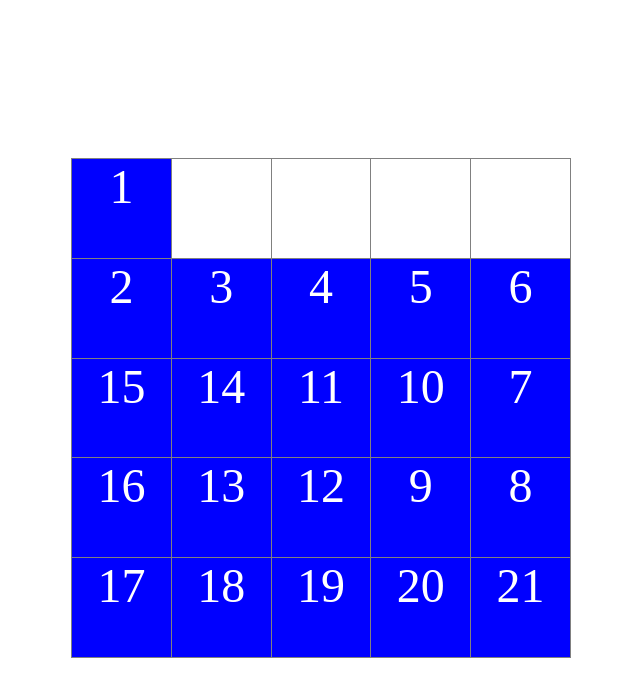
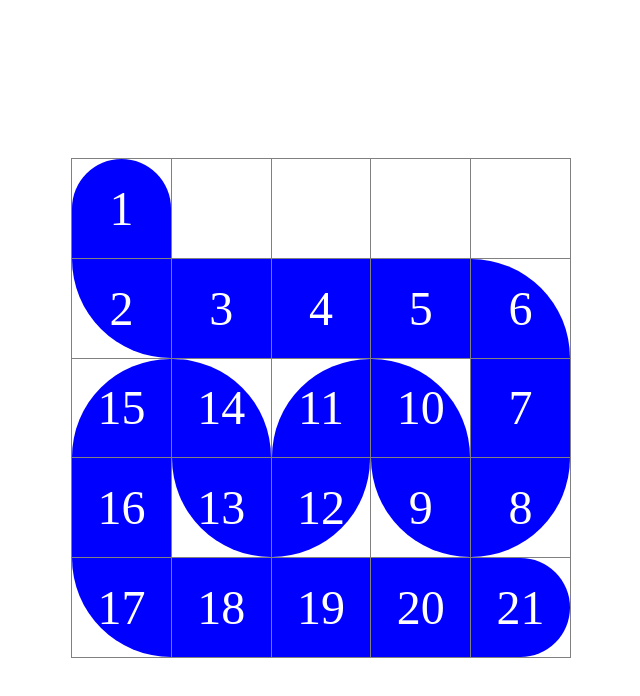
Before and after one commit to Quozzo/the-square, a React (Create React App) app: page /Pathfinder in a window 1280 px wide. Both pictures are taken after a click on the element 648 px from the left and 408 px from the top of the page. Shown: the top 696 px of the page, without its empty margins (327-967 px from the left). Built offline with nearby package versions, Linux system fonts and the light colour scheme.

Commit message:
Added some class and style!

```diff
--- a/src/index.css
+++ b/src/index.css
@@ -97,6 +97,40 @@ table td {
     width: 9%;
 }
 
+.left-down, .down-left {
+    border-radius: 0 100px 0 0;
+}
+
+.left-up, .up-left {
+    border-radius: 0 0 100px 0;
+}
+
+.up-right, .right-up {
+    border-radius: 0 0 0 100px;
+}
+
+.right-down, .down-right {
+    border-radius: 100px 0 0 0;
+}
+
+.right-end, .start-left {
+    border-radius: 0 100px 100px 0;
+}
+
+.up-end, .start-down {
+    border-radius: 100px 100px 0 0;
+}
+
+.left-end, .start-right {
+    border-radius: 100px 0 0 100px;
+}
+
+.down-end, .start-up {
+    border-radius: 0 0 100px 100px;
+}
+
+
+
 /*
 .table {
 	display: flex;
--- a/src/modes/Pathfinder.js
+++ b/src/modes/Pathfinder.js
@@ -17,19 +17,21 @@ export default class Pathfinder extends Component {
     corners = () => {
         const { size } = this.state
         const coords = []
-        const path = [[0,0]]
+        const flow = {"start": "start", "up": "down", "down": "up", "left": "right", "right": "left"}
 
-        let directions = []
-        let direction = true
-        let hundred = 100
+        let limit = size * size
+        let target
+        let steps = 1
+        let coordX = 0
+        let coordY = 0
 
         coords[0] = []
-        coords[0][0] = 1
+        coords[0][0] = {step: 1, move: "start"}
 
-        while(hundred--){
-            directions = []
-            let coordX = path[path.length-1][0]
-            let coordY = path[path.length-1][1]
+        let prev = coords[0][0]
+
+        while(limit--){
+            let directions = []
 
             const up = coordY-1 >= 0 && !(coords[coordX] && coords[coordX][coordY-1])
             if(up) directions.push("up")
@@ -40,35 +42,45 @@ export default class Pathfinder extends Component {
             const right = coordX+1 <= size-1 && !(coords[coordX+1] && coords[coordX+1][coordY])
             if(right) directions.push("right")
 
-            if(!directions.length) break
+            if(!directions.length){
+                prev.path = `${prev.move}-end`
+                prev.move = `end`
+                break
+            }
 
             let dir = directions[this.rand(directions.length)]
 
             if(dir === "up"){
-                path.push([coordX, coordY-1])
+                coordY = coordY-1
                 if(!coords[coordX]) coords[coordX] = []
-                coords[coordX][coordY-1] = path.length
+                coords[coordX][coordY] = {step: ++steps, move: dir}
+                target = coords[coordX][coordY]
             }else if(dir === "down"){
-                path.push([coordX, coordY+1])
+                coordY = coordY+1
                 if(!coords[coordX]) coords[coordX] = []
-                coords[coordX][coordY+1] = path.length
+                coords[coordX][coordY] = {step: ++steps, move: dir}
+                target = coords[coordX][coordY]
             }else if(dir === "left"){
-                path.push([coordX-1, coordY])
-                if(!coords[coordX-1]) coords[coordX-1] = []
-                coords[coordX-1][coordY] = path.length
+                coordX = coordX-1
+                if(!coords[coordX]) coords[coordX] = []
+                coords[coordX][coordY] = {step: ++steps, move: dir}
+                target = coords[coordX][coordY]
             }else if(dir === "right"){
-                path.push([coordX+1, coordY])
-                if(!coords[coordX+1]) coords[coordX+1] = []
-                coords[coordX+1][coordY] = path.length
+                coordX = coordX+1
+                if(!coords[coordX]) coords[coordX] = []
+                coords[coordX][coordY] = {step: ++steps, move: dir}
+                target = coords[coordX][coordY]
             }
+
+            prev.path = `${flow[prev.move]}-${dir}`
+            prev = target
         }
 
         this.setState({
-            coords,
-            path
+            coords
         })
 
-        console.log(path, coords)
+        console.log(coords)
     }
 
     start = () => {
@@ -94,7 +106,7 @@ export default class Pathfinder extends Component {
                             <tr key={`row-${cellY}`}>
                                 {Array(size).fill().map((v, cellX) => (
                                     <td key={`cell=${cellX}-${cellY}`} onClick={()=>this.guess(cellX, cellY)}>
-                                        {coords[cellX] && coords[cellX][cellY] && <Square x={cellX} y={cellY} number={coords[cellX][cellY]} />}
+                                        {coords[cellX] && coords[cellX][cellY] && <Square info={coords[cellX][cellY]} />}
                                     </td>
                                 )) }
                             </tr>
@@ -107,11 +119,23 @@ export default class Pathfinder extends Component {
 }
 
 class Square extends Component {
+    constructor(){
+        super()
+    }
+
+    classes = () => {
+        const { info } = this.props
+        let c = ["blue"]
+        c.push(info.move)
+        c.push(info.path)
+        return c.join(" ")
+    }
+
     render() {
-        const { x, y, number } = this.props
+        const { info } = this.props
         return (
-            <div className='blue' style={{color: "white", fontSize: "48px", display: "flex", justifyContent: "center", alignContent: "center"}}>
-                {number}
+            <div className={this.classes()} style={{color: "white", fontSize: "48px", display: "flex", justifyContent: "center", alignItems: "center"}}>
+                {info.step}
             </div>
         )
     }
```
